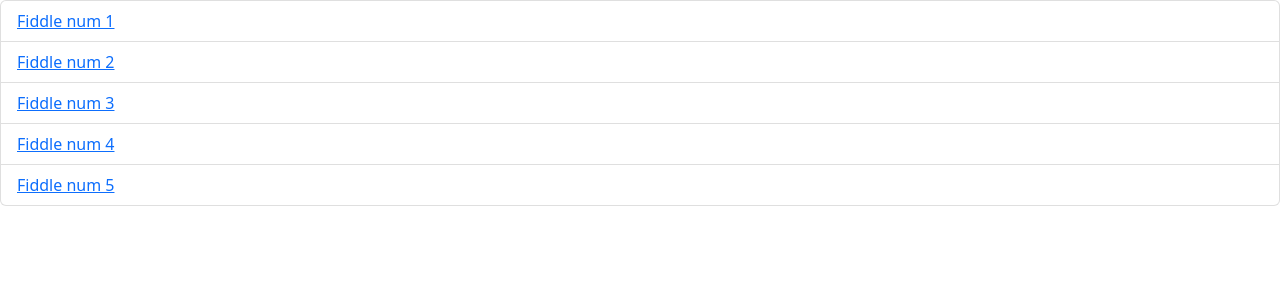
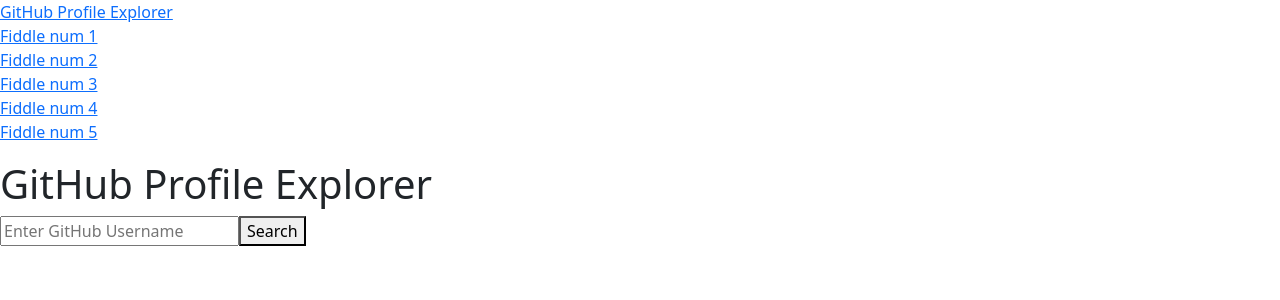
Before and after one commit to MOURAD-TULIMAT/ReactJsFiddling, a React (Vite) app: page /ReactJsFuddling/FiddlingGroup/github-explorer in a window 1280 px wide. Shown: the top 300 px of the page. Built offline with nearby package versions, Linux system fonts and the light colour scheme.

Commit message:
add routing types and a github account search for fiddling

```diff
--- a/package.json
+++ b/package.json
@@ -12,9 +12,11 @@
     "preview": "vite preview"
   },
   "dependencies": {
+    "@types/react-router-dom": "^5.3.3",
     "bootstrap": "^5.2.3",
     "react": "^18.2.0",
-    "react-dom": "^18.2.0"
+    "react-dom": "^18.2.0",
+    "react-router-dom": "^6.26.2"
   },
   "devDependencies": {
     "@types/react": "^18.0.27",
--- a/src/components/FiddlingGroup.tsx
+++ b/src/components/FiddlingGroup.tsx
@@ -1,4 +1,20 @@
+import { Routes, Route, Link, useNavigate } from "react-router-dom";
+import { useState } from "react";
+import GitHubProfileExplorer from "../pages/GitHubProfileExplorer";
+
 function FiddlingGroup() {
+  const [showList, setShowList] = useState(true);
+  const navigate = useNavigate();
+
+  const handleExplorerClick = () => {
+    setShowList(false);
+  };
+
+  const handleBackClick = () => {
+    setShowList(true);
+    navigate(-1); // Navigate back to the previous route
+  };
+
   const items = [
     "Fiddle num 1",
     "Fiddle num 2",
@@ -6,17 +22,49 @@
     "Fiddle num 4",
     "Fiddle num 5",
   ];
-  items.map((item) => <li>{item}</li>);
+
   return (
     <>
-      <ul className="list-group">
-        {items.map((item) => (
-          <li className="list-group-item">
-            <a href="https://www.youtube.com/watch?v=dQw4w9WgXcQ">{item}</a>
-          </li>
-        ))}
+      <ul className="list-group-item">
+        {showList ? (
+          <>
+            <Link
+              to="ReactJsFuddling/FiddlingGroup/github-explorer"
+              onClick={handleExplorerClick}
+            >
+              GitHub Profile Explorer
+            </Link>
+            {items.map((item, index) => (
+              <li key={index} className="list-group-item">
+                <a
+                  href="https://www.youtube.com/watch?v=dQw4w9WgXcQ"
+                  target="_blank"
+                  rel="noopener noreferrer"
+                >
+                  {item}
+                </a>
+              </li>
+            ))}
+          </>
+        ) : (
+          <>
+            <button onClick={handleBackClick} className="btn btn-secondary">
+              Back
+            </button>
+            <Link to="ReactJsFuddling/FiddlingGroup/github-explorer">
+              GitHub Profile Explorer
+            </Link>
+          </>
+        )}
       </ul>
+      <Routes>
+        <Route
+          path="ReactJsFuddling/FiddlingGroup/github-explorer"
+          element={<GitHubProfileExplorer />}
+        />
+      </Routes>
     </>
   );
 }
+
 export default FiddlingGroup;
--- a/src/main.tsx
+++ b/src/main.tsx
@@ -1,9 +1,13 @@
-import React from 'react'
-import ReactDOM from 'react-dom/client'
-import App from './App'
-import 'bootstrap/dist/css/bootstrap.css'
-ReactDOM.createRoot(document.getElementById('root') as HTMLElement).render(
+import React from "react";
+import ReactDOM from "react-dom/client";
+import App from "./App";
+import "bootstrap/dist/css/bootstrap.css";
+import { BrowserRouter } from "react-router-dom";
+
+ReactDOM.createRoot(document.getElementById("root") as HTMLElement).render(
   <React.StrictMode>
-    <App />
-  </React.StrictMode>,
-)
+    <BrowserRouter>
+      <App />
+    </BrowserRouter>
+  </React.StrictMode>
+);
--- /dev/null
+++ b/src/pages/GitHubProfileExplorer.tsx
@@ -0,0 +1,70 @@
+import React, { useState } from "react";
+
+const GitHubProfileExplorer: React.FC = () => {
+  const [username, setUsername] = useState<string>("");
+  const [profileData, setProfileData] = useState<any | null>(null);
+  const [error, setError] = useState<string | null>(null);
+
+  const fetchGitHubProfile = async (username: string) => {
+    try {
+      const response = await fetch(`https://api.github.com/users/${username}`);
+      if (!response.ok) {
+        throw new Error("User not found");
+      }
+      const data = await response.json();
+      setProfileData(data);
+      setError(null);
+    } catch (err: any) {
+      setError(err.message);
+      setProfileData(null);
+    }
+  };
+
+  const handleSubmit = (e: React.FormEvent) => {
+    e.preventDefault();
+    if (username) {
+      fetchGitHubProfile(username);
+    }
+  };
+
+  return (
+    <div>
+      <h1>GitHub Profile Explorer</h1>
+      <form onSubmit={handleSubmit}>
+        <input
+          type="text"
+          value={username}
+          onChange={(e) => setUsername(e.target.value)}
+          placeholder="Enter GitHub Username"
+        />
+        <button type="submit">Search</button>
+      </form>
+
+      {error && <p style={{ color: "red" }}>{error}</p>}
+
+      {profileData && (
+        <div>
+          <h2>{profileData.name}</h2>
+          <img
+            src={profileData.avatar_url}
+            alt={profileData.name}
+            width="150"
+          />
+          <p>{profileData.bio}</p>
+          <p>Followers: {profileData.followers}</p>
+          <p>Following: {profileData.following}</p>
+          <p>Public Repos: {profileData.public_repos}</p>
+          <a
+            href={profileData.html_url}
+            target="_blank"
+            rel="noopener noreferrer"
+          >
+            View Profile
+          </a>
+        </div>
+      )}
+    </div>
+  );
+};
+
+export default GitHubProfileExplorer;
```
Also changed, not shown: 1 other file (tests, documents, lock files or other folders).
